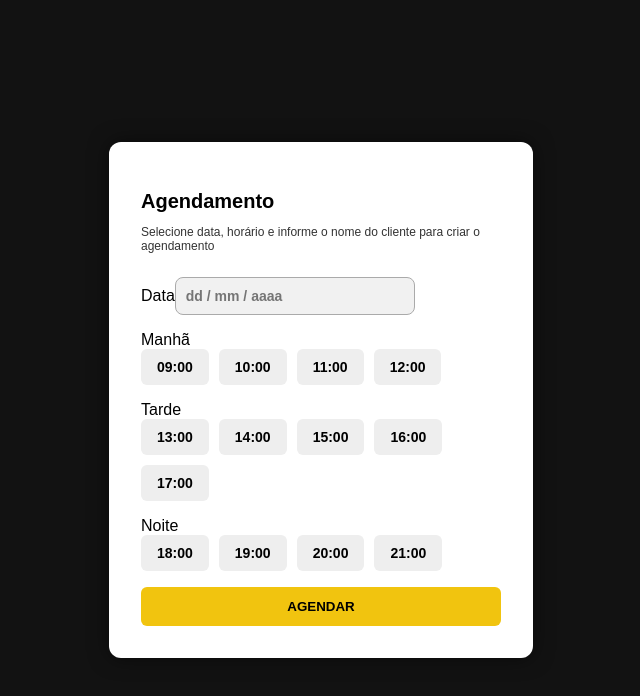
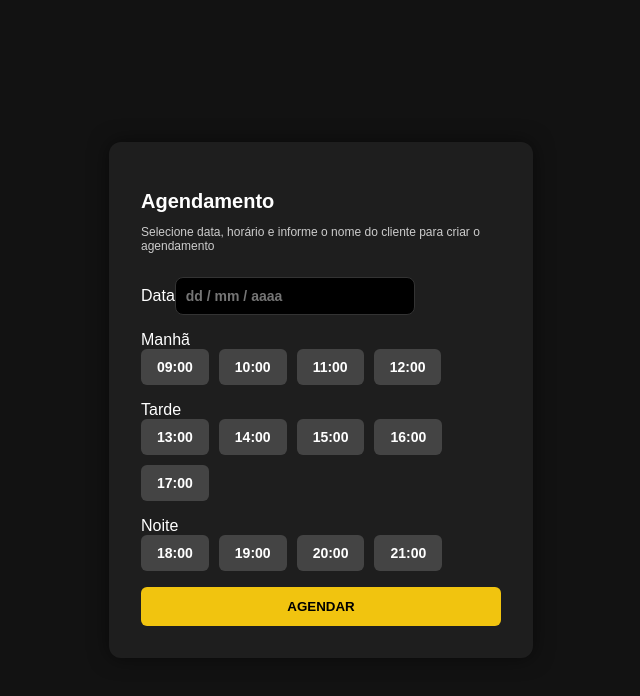
Before and after one commit to meun8n/victor-agenda, a React (Vite) app: page / in a window 1280 px wide. Shown: the top 696 px of the page, without its empty margins (319-959 px from the left). Built offline with nearby package versions, Linux system fonts and the light colour scheme.

Commit message:
Update Agendamento.css

```diff
--- a/src/components/Agendamento.css
+++ b/src/components/Agendamento.css
@@ -1,7 +1,7 @@
 /* Estiliza o popup e o calendário do react-datepicker */
 .popup-container {
-  background-color: #fff;
-  color: #000;
+  background-color: #1e1e1e;
+  color: #fff;
   padding: 2rem;
   border-radius: 12px;
   width: 360px;
@@ -10,13 +10,13 @@
 
 .titulo {
   font-size: 20px;
-  font-weight: 700;
+  font-weight: 600;
   margin-bottom: 0.5rem;
 }
 
 .descricao {
   font-size: 12px;
-  color: #333;
+  color: #ccc;
   margin-bottom: 1.5rem;
 }
 
@@ -24,11 +24,11 @@
   width: 100%;
   padding: 10px;
   border-radius: 8px;
-  border: 1px solid #aaa;
-  background-color: #f1f1f1;
-  color: #000;
+  border: 1px solid #333;
+  background-color: #000;
+  color: #fff;
+  font-weight: bold;
   font-size: 14px;
-  font-weight: 600;
   margin-bottom: 1rem;
 }
 
@@ -43,8 +43,8 @@
   padding: 10px 16px;
   border-radius: 6px;
   border: none;
-  background-color: #eee;
-  color: #000;
+  background-color: #444;
+  color: #fff;
   cursor: pointer;
   font-size: 14px;
   font-weight: bold;
@@ -69,39 +69,40 @@
 
 /* Estilo do calendário */
 .custom-calendar {
-  background-color: #fff;
-  color: #000;
+  background-color: #000;
+  color: #fff;
   border: none;
-  box-shadow: 0 0 10px rgba(0, 0, 0, 0.3);
+  box-shadow: 0 0 10px rgba(0,0,0,0.3);
 }
 
 .custom-calendar .react-datepicker__header {
-  background-color: #fff;
-  border-bottom: 1px solid #ccc;
+  background-color: #000;
+  border-bottom: 1px solid #333;
 }
 
 .custom-calendar .react-datepicker__day,
-.custom-calendar .react-datepicker__day-name,
-.custom-calendar .react-datepicker__day--outside-month {
-  color: #000;
+.custom-calendar .react-datepicker__day-name {
+  color: #fff;
   font-weight: bold;
 }
 
 .custom-calendar .react-datepicker__day--selected,
 .custom-calendar .react-datepicker__day--keyboard-selected {
-  background-color: #000;
-  color: #fff;
+  background-color: #f1c40f;
+  color: #000;
   border-radius: 50%;
+  font-weight: bold;
 }
 
 .custom-calendar .react-datepicker__day:hover {
-  background-color: #f1c40f;
-  color: #000;
+  background-color: #444;
+  color: #fff;
 }
 
 .custom-calendar .react-datepicker__current-month,
 .custom-calendar .react-datepicker__navigation-icon::before {
-  color: #000;
+  color: #fff;
+  font-weight: bold;
 }
 
 .custom-calendar .react-datepicker__navigation {
```
